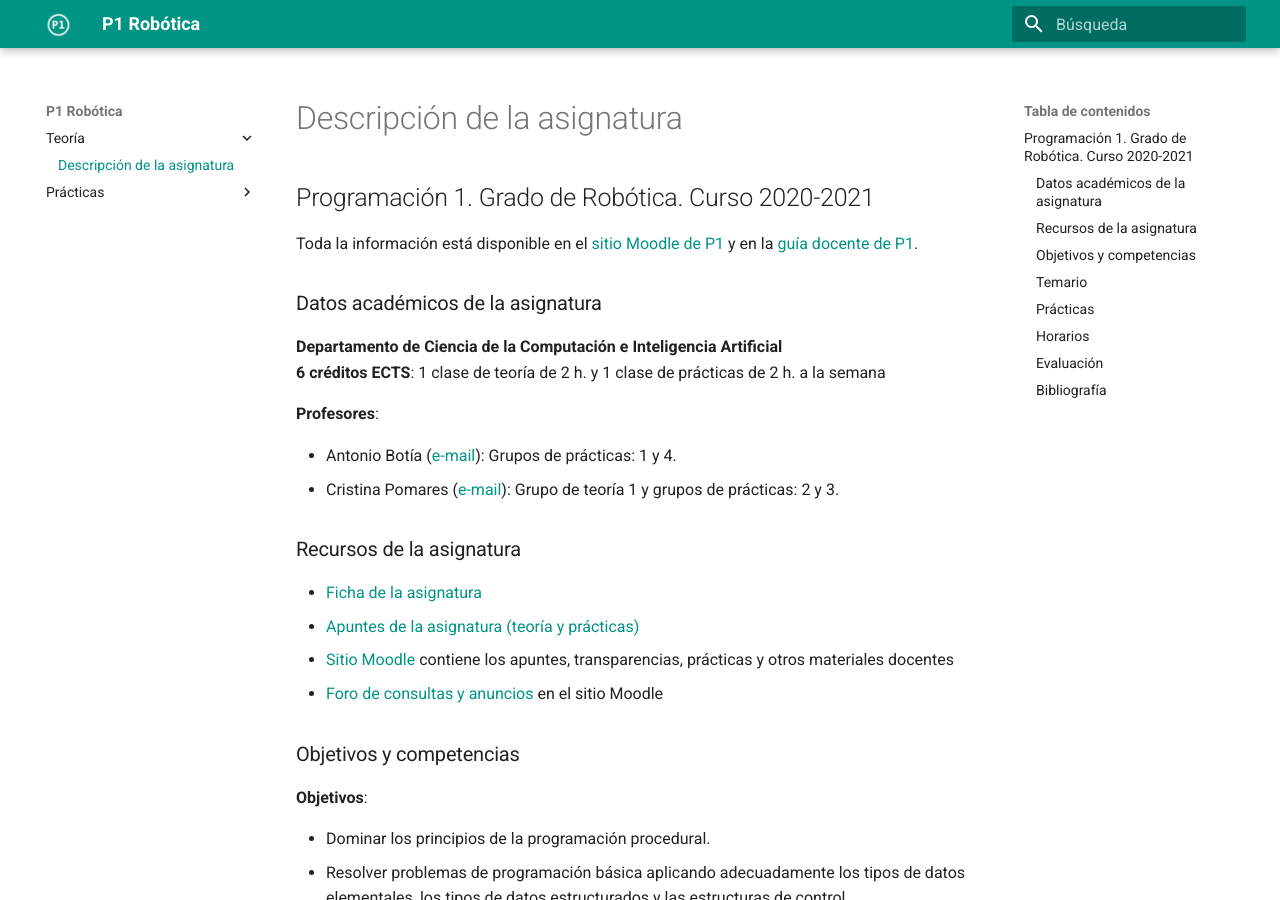
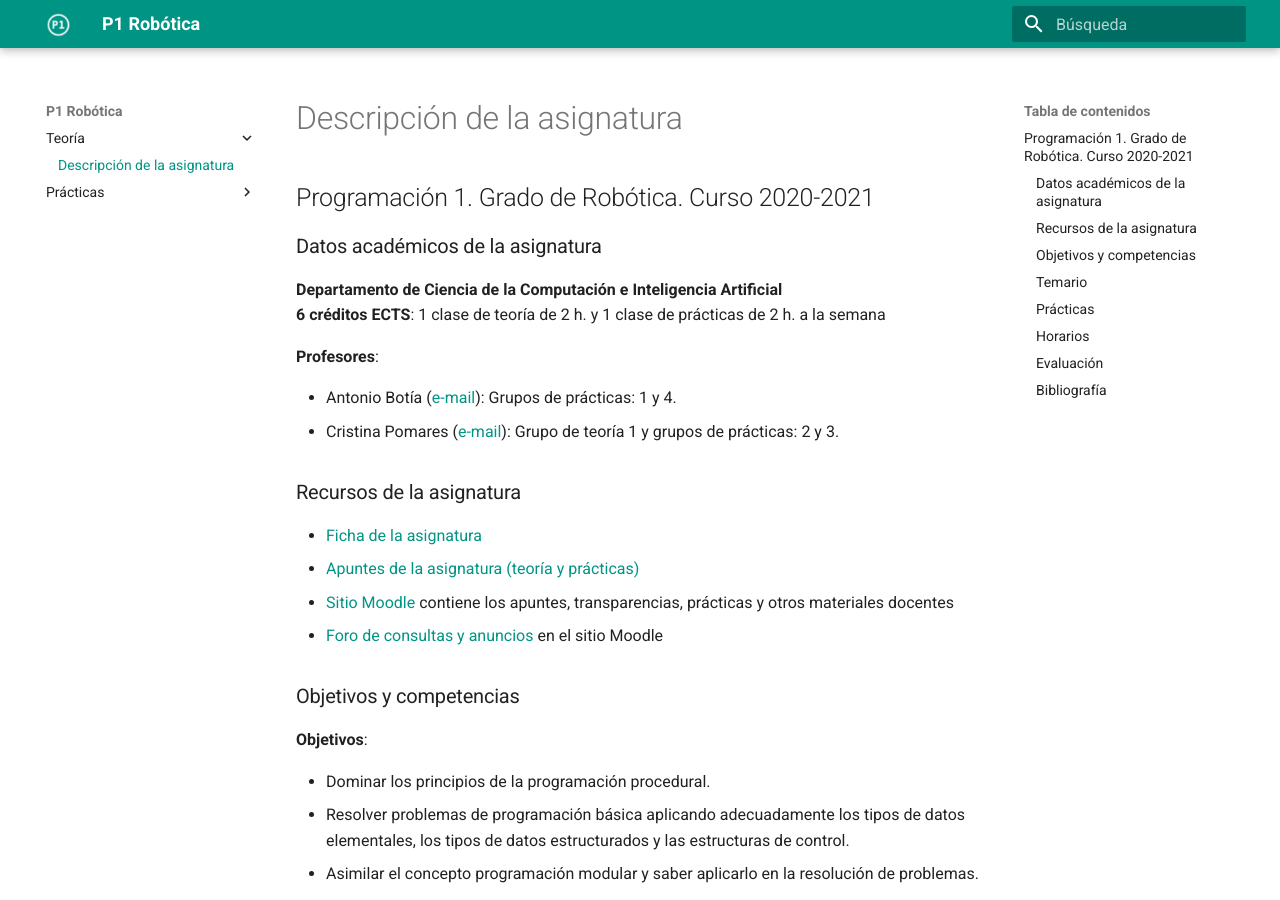
Before and after one commit to cpomares/p1-robotica, an MkDocs documentation site: the page built from docs/Teoria/tema00-descripcion-asignatura/tema00-descripcion-asignatura.md, in a window 1280 px wide and 900 px high. Built offline with MkDocs 1.6.1 and Material for MkDocs 9.7.7, drawn with Linux system fonts in a browser that asks for light colours.

Commit message:
descripción

```diff
--- a/docs/Teoria/tema00-descripcion-asignatura/tema00-descripcion-asignatura.md
+++ b/docs/Teoria/tema00-descripcion-asignatura/tema00-descripcion-asignatura.md
@@ -1,9 +1,5 @@
 
 ## Programación 1. Grado de Robótica. Curso 2020-2021
-
-Toda la información está disponible en el [sitio Moodle de P1](https://moodle2019-20.ua.es/moodle/course/view.php?id=1262) y en la
-[guía docente de P1](https://cvnet.cpd.ua.es/Guia-Docente/GuiaDocente/Index?wcodest=C211&wcodasi=33704&wlengua=es&scaca=2020-21).
-
 
 ### Datos académicos de la asignatura
 
```
